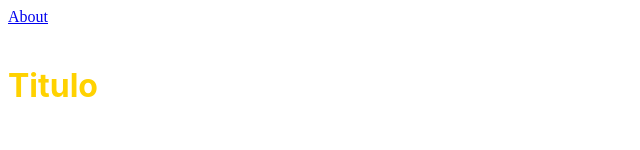
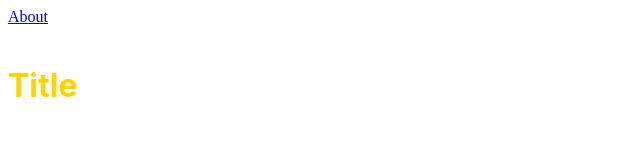
Before and after one commit to Venky913381/Food-web-application, a Next.js app: page / in a window 1280 px wide. Shown: the top 150 px of the page, without its empty margins (0-640 px from the left). Built offline with nearby package versions, Linux system fonts and the light colour scheme.

Commit message:
Title Change

```diff
--- a/components/titulo/index.js
+++ b/components/titulo/index.js
@@ -1,19 +1,19 @@
-import { useState } from "react";
-import { StyledTitle, StyledButton } from "./styles";
+import { useState } from "react"
+import { StyledTitle, StyledButton } from "./styles"
 
 const Titulo = () => {
-  const [state, setState] = useState(false);
+  const [state, setState] = useState(false)
   return (
     <>
       <StyledTitle state={state} m="40px 0">
-        Titulo
+        Title
       </StyledTitle>
       <h1>{state ? "verdadero" : "falso"}</h1>
       <StyledButton onClick={() => setState(!state)} variant="yellow">
         click me!!!
       </StyledButton>
     </>
-  );
-};
+  )
+}
 
-export default Titulo;
+export default Titulo
```
